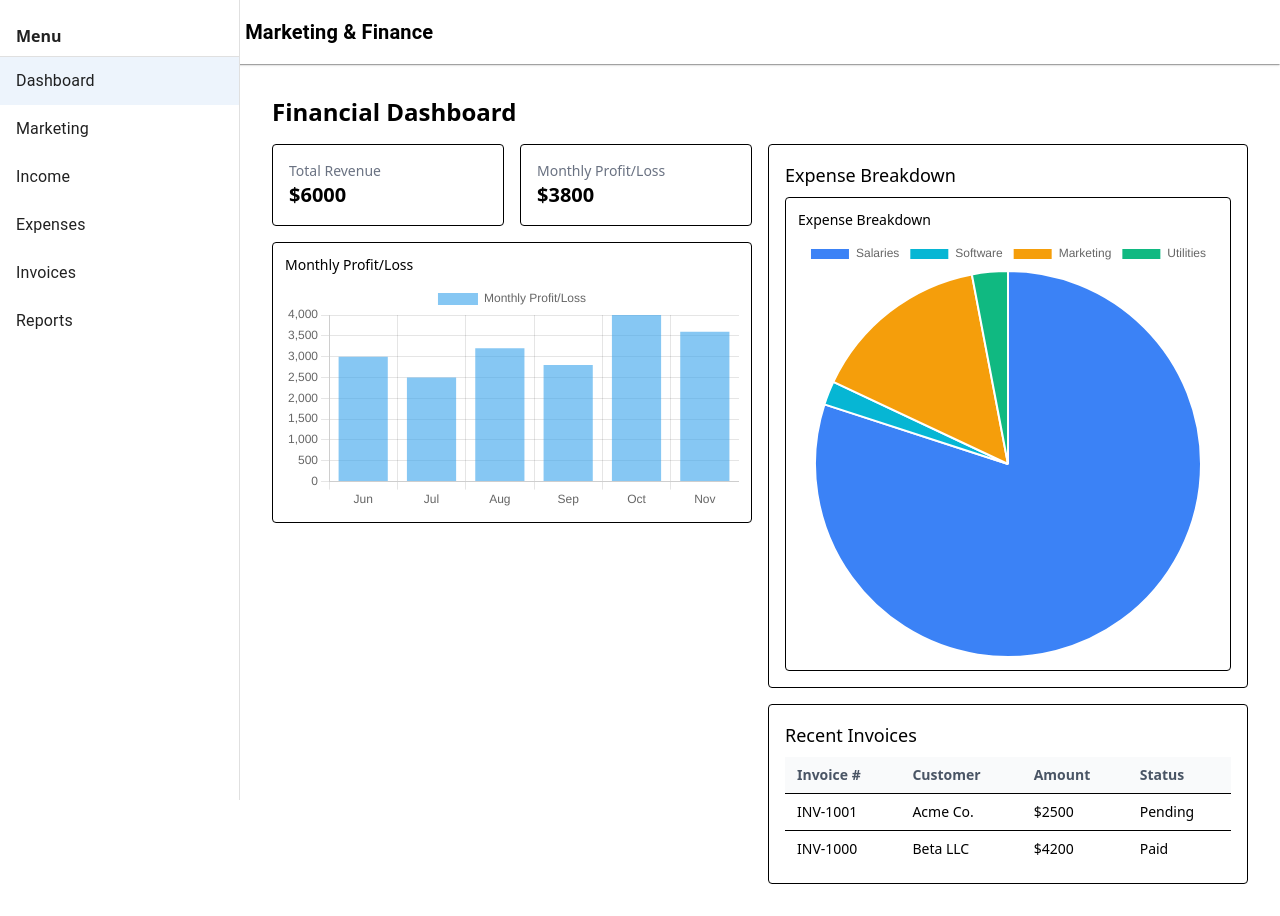
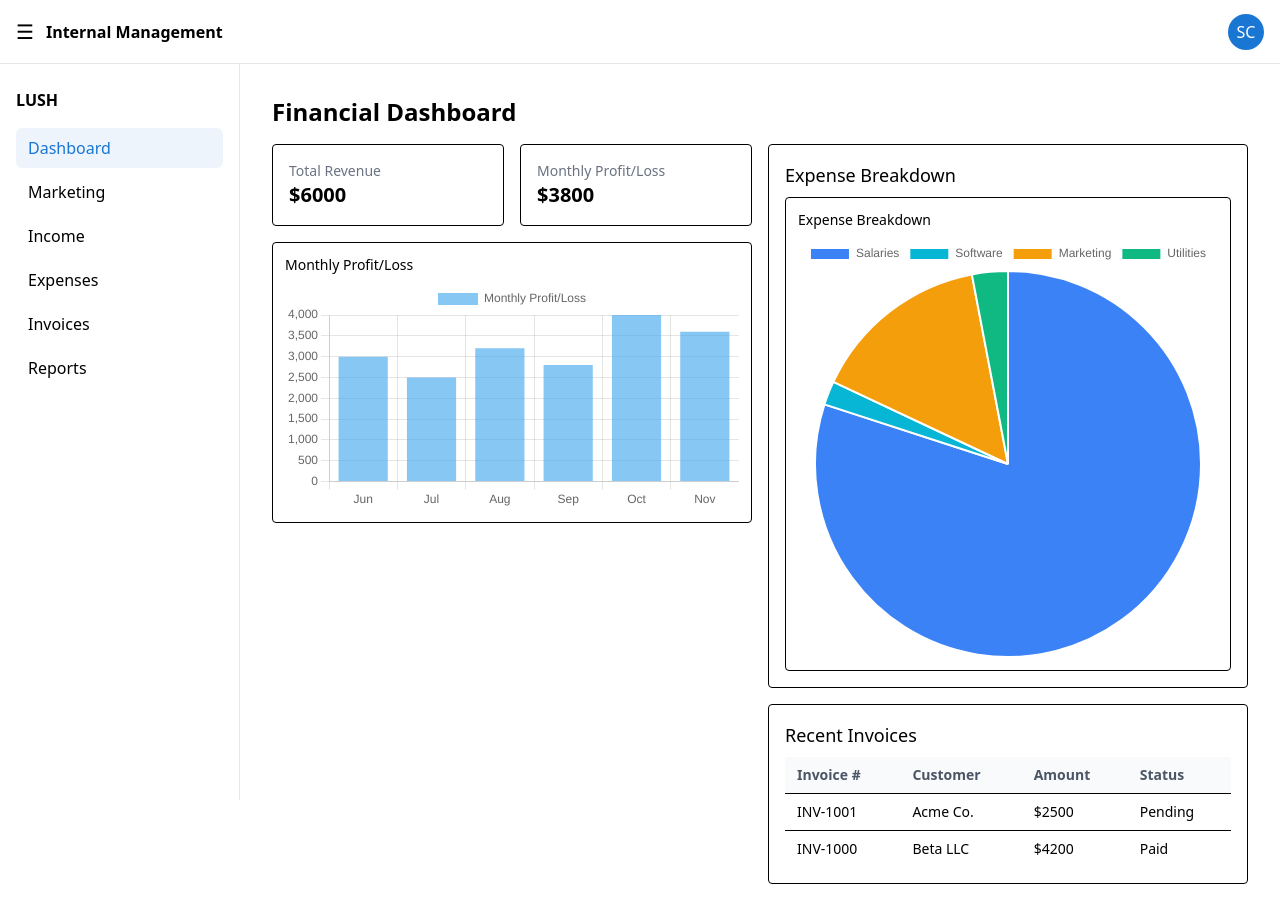
Before and after one commit to SupunCharuka/lush_task, a React app in the folder frontend/: page / in a window 1280 px wide. Built offline with nearby package versions, Linux system fonts and the light colour scheme; the HTML template or start-up script is replaced by a standard one.

Commit message:
feat: refactor layout with new header and sidebar components; enhance styling and mobile responsiveness

```diff
--- a/frontend/src/App.jsx
+++ b/frontend/src/App.jsx
@@ -17,12 +17,12 @@ export default function App() {
 
   return (
     <BrowserRouter>
-      <div className="flex">
+      <div className="app-root">
         <Header onDrawerToggle={handleDrawerToggle} drawerWidth={drawerWidth} />
         <Sidebar mobileOpen={mobileOpen} onDrawerToggle={handleDrawerToggle} drawerWidth={drawerWidth} />
 
-        <main className={`flex-1 p-4 md:ml-[${drawerWidth}px]`}>
-          <div className="h-16" />
+        <main className={`app-main p-4 md:ml-[${drawerWidth}px]`}>
+
           <Routes>
             <Route path="/" element={<Dashboard />} />
             <Route path="/marketing" element={<Marketing />} />
--- a/frontend/src/components/Header.jsx
+++ b/frontend/src/components/Header.jsx
@@ -1,27 +1,27 @@
 import React from 'react'
-import AppBar from '@mui/material/AppBar'
-import Toolbar from '@mui/material/Toolbar'
-import Typography from '@mui/material/Typography'
-import IconButton from '@mui/material/IconButton'
-import MenuIcon from '@mui/icons-material/Menu'
 
 export default function Header({ onDrawerToggle }) {
   return (
-    <AppBar position="fixed" color="inherit" elevation={1}>
-      <Toolbar>
-        <IconButton
-          color="inherit"
-          edge="start"
+    <header className="app-header">
+      <div className="app-header-inner">
+        <button
           onClick={onDrawerToggle}
-          sx={{ mr: 2, display: { md: 'none' } }}
           aria-label="open drawer"
+          className="menu-button"
         >
-          <MenuIcon />
-        </IconButton>
-        <Typography variant="h6" component="div" sx={{fontWeight: 600}}>
-          Internal Management — Marketing & Finance
-        </Typography>
-      </Toolbar>
-    </AppBar>
+          ☰
+        </button>
+
+        <div className="brand">Internal Management</div>
+
+        <div className="header-spacer" />
+
+        <div className="header-controls">
+
+
+          <button className="avatar" aria-label="User menu">SC</button>
+        </div>
+      </div>
+    </header>
   )
 }
--- a/frontend/src/components/Sidebar.jsx
+++ b/frontend/src/components/Sidebar.jsx
@@ -1,11 +1,4 @@
 import React from 'react'
-import Drawer from '@mui/material/Drawer'
-import List from '@mui/material/List'
-import ListItem from '@mui/material/ListItem'
-import ListItemButton from '@mui/material/ListItemButton'
-import ListItemText from '@mui/material/ListItemText'
-import Divider from '@mui/material/Divider'
-import Box from '@mui/material/Box'
 import { Link as RouterLink, useLocation } from 'react-router-dom'
 
 const items = [
@@ -20,50 +13,50 @@ const items = [
 export default function Sidebar({ mobileOpen, onDrawerToggle, drawerWidth = 240 }){
   const location = useLocation()
 
-  const drawerContent = (
-    <Box sx={{ width: drawerWidth }} role="presentation">
-      <List sx={{mt: 1}}>
-        <ListItem>
-          <strong>Menu</strong>
-        </ListItem>
-        <Divider />
-        {items.map(i => (
-          <ListItem key={i.to} disablePadding>
-            <ListItemButton
-              component={RouterLink}
+  const content = (
+    <div className="sidebar-content" role="presentation">
+      <div className="sidebar-top">
+        <div className="sidebar-brand">LUSH</div>
+      </div>
+
+      <nav className="sidebar-nav" aria-label="main navigation">
+        {items.map(i => {
+          const selected = location.pathname === i.to
+          return (
+            <RouterLink
+              key={i.to}
               to={i.to}
-              selected={location.pathname === i.to}
               onClick={onDrawerToggle}
+              className={`sidebar-item ${selected ? 'active' : ''}`}
             >
-              <ListItemText primary={i.label} />
-            </ListItemButton>
-          </ListItem>
-        ))}
-      </List>
-    </Box>
+              {i.label}
+            </RouterLink>
+          )
+        })}
+      </nav>
+    </div>
   )
 
   return (
-    <Box component="nav" sx={{ width: { md: drawerWidth }, flexShrink: { md: 0 } }} aria-label="mailbox folders">
-      {/* Temporary drawer for mobile */}
-      <Drawer
-        variant="temporary"
-        open={mobileOpen}
-        onClose={onDrawerToggle}
-        ModalProps={{ keepMounted: true }} // Better open performance on mobile.
-        sx={{ display: { xs: 'block', md: 'none' }, '& .MuiDrawer-paper': { boxSizing: 'border-box', width: drawerWidth } }}
-      >
-        {drawerContent}
-      </Drawer>
+    <>
+      {/* Mobile overlay */}
+      {mobileOpen && (
+        <div className="mobile-overlay" onClick={onDrawerToggle} aria-hidden />
+      )}
 
-      {/* Permanent drawer for desktop */}
-      <Drawer
-        variant="permanent"
-        sx={{ display: { xs: 'none', md: 'block' }, '& .MuiDrawer-paper': { boxSizing: 'border-box', width: drawerWidth } }}
-        open
-      >
-        {drawerContent}
-      </Drawer>
-    </Box>
+      {/* Mobile drawer */}
+      <nav className={`mobile-drawer ${mobileOpen ? 'open' : ''}`} aria-label="mobile menu">
+        <div className="mobile-drawer-header">
+          <div className="sidebar-brand">LUSH</div>
+          <button onClick={onDrawerToggle} aria-label="close drawer" className="close-button">✕</button>
+        </div>
+        {content}
+      </nav>
+
+      {/* Desktop persistent sidebar */}
+      <nav className="sidebar-desktop" aria-label="main menu" style={{width: drawerWidth}}>
+        {content}
+      </nav>
+    </>
   )
 }
--- a/frontend/src/index.css
+++ b/frontend/src/index.css
@@ -1 +1,67 @@
 @import "tailwindcss";
+
+:root{
+	--header-height: 64px;
+	--drawer-width: 240px;
+	--sidebar-bg: #ffffff;
+	--muted-border: #e5e7eb;
+}
+
+.app-header{
+	position: fixed;
+	top: 0;
+	left: 0;
+	right: 0;
+	height: var(--header-height);
+	display: flex;
+	align-items: center;
+	background: var(--sidebar-bg);
+	border-bottom: 1px solid var(--muted-border);
+	z-index: 1100;
+}
+.app-header-inner{
+	width: 100%;
+	display: flex;
+	align-items: center;
+	padding: 0 16px;
+}
+.menu-button{
+	font-size: 20px;
+	background: none;
+	border: none;
+	cursor: pointer;
+	margin-right: 12px;
+}
+.brand{font-weight:600}
+.header-spacer{flex:1}
+.header-controls{display:flex;align-items:center;gap:8px}
+.header-search{padding:6px 8px;border-radius:6px;border:1px solid #e5e7eb}
+.avatar{width:36px;height:36px;border-radius:18px;background:#1976d2;color:#fff;border:none}
+
+/* Sidebar styles */
+.sidebar-desktop{display:none}
+.sidebar-content{padding:16px}
+.sidebar-top{display:flex;align-items:center;justify-content:space-between;padding-bottom:8px}
+.sidebar-brand{font-weight:700}
+.sidebar-nav{margin-top:8px}
+.sidebar-item{display:block;padding:8px 12px;border-radius:6px;color:inherit;text-decoration:none;margin-bottom:4px}
+.sidebar-item:focus{outline:2px solid rgba(25,118,210,0.2)}
+.sidebar-item.active{color:#1976d2;background:rgba(25,118,210,0.08)}
+
+/* Mobile drawer and overlay */
+.mobile-overlay{position:fixed;top:0;left:0;right:0;bottom:0;background:rgba(0,0,0,0.35);z-index:1200}
+.mobile-drawer{position:fixed;top:0;left:-100%;height:100%;width:var(--drawer-width);background:var(--sidebar-bg);box-sizing:border-box;z-index:1201;padding:12px;overflow:auto;transition:left 200ms ease}
+.mobile-drawer.open{left:0}
+.mobile-drawer-header{display:flex;align-items:center;justify-content:space-between;margin-bottom:8px}
+.close-button{background:none;border:none;font-size:20px;cursor:pointer}
+
+/* Desktop: show persistent sidebar and hide mobile-specific elements */
+@media(min-width:768px){
+	.sidebar-desktop{display:block;position:fixed;top:var(--header-height);left:0;height:calc(100% - var(--header-height));background:var(--sidebar-bg);border-right:1px solid var(--muted-border);box-sizing:border-box;padding-top:8px;z-index:100}
+	.mobile-drawer{display:none}
+	.mobile-overlay{display:none}
+	.app-main{margin-left:var(--drawer-width)}
+}
+
+/* main area helper */
+.app-main{min-height:100vh;margin-top:var(--header-height)}
```
